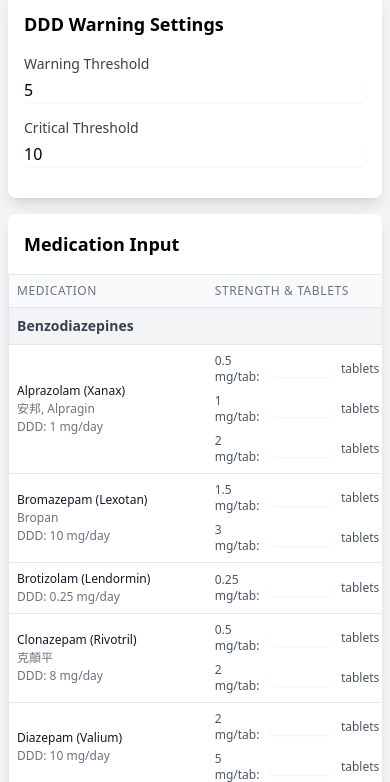
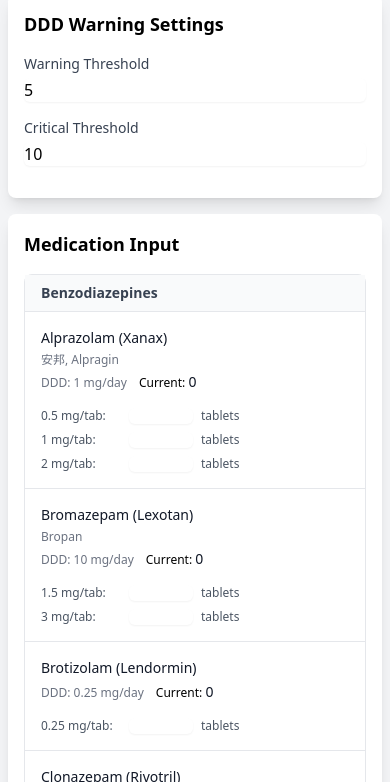
Before and after one commit to soanseng/ddd-calculator, a plain HTML site: page index.html in a window 390 px wide. Shown: the part 62-844 px from the top of the page. Drawn offline with nearby package versions, Linux system fonts and the light colour scheme.

Commit message:
mobile friednly

```diff
--- a/index.html
+++ b/index.html
@@ -28,10 +28,9 @@
 
         <div class="bg-white rounded-lg shadow-lg p-4 sm:p-6 mb-4 sm:mb-6">
             <h2 class="text-lg sm:text-xl font-semibold mb-4">Medication Input</h2>
-            <div class="overflow-x-auto -mx-4 sm:mx-0">
-                <div class="inline-block min-w-full align-middle">
-                    <div class="overflow-hidden border border-gray-200 sm:rounded-lg">
-                        <table class="min-w-full divide-y divide-gray-200" id="medicationTable">
+            <div class="overflow-hidden">
+                <div class="min-w-full">
+                    <div class="border border-gray-200 rounded-lg divide-y divide-gray-200" id="medicationTable">
                         <thead class="bg-gray-50">
                             <tr>
                                 <th class="px-2 sm:px-6 py-2 sm:py-3 text-left text-xs font-medium text-gray-500 uppercase tracking-wider">Medication</th>
@@ -42,7 +41,6 @@
                         <tbody class="bg-white divide-y divide-gray-200">
                             <!-- Medications will be inserted here -->
                         </tbody>
-                        </table>
                     </div>
                 </div>
             </div>
--- a/script.js
+++ b/script.js
@@ -21,8 +21,8 @@ let criticalThreshold = 10;
 
 // Initialize the medication list
 function initializeMedicationList() {
-    const tbody = document.querySelector('#medicationTable tbody');
-    tbody.innerHTML = '';
+    const medicationTable = document.getElementById('medicationTable');
+    medicationTable.innerHTML = '';
 
     const categories = {
         'bzd': 'Benzodiazepines',
@@ -43,46 +43,50 @@ function initializeMedicationList() {
         // Add category header if category changes
         if (currentCategory !== med.category) {
             currentCategory = med.category;
-            const categoryRow = document.createElement('tr');
-            categoryRow.innerHTML = `
-                <td colspan="3" class="px-2 sm:px-6 py-2 sm:py-3 bg-gray-100">
-                    <div class="text-sm font-semibold text-gray-700">${categories[med.category]}</div>
-                </td>
+            const categoryDiv = document.createElement('div');
+            categoryDiv.className = 'bg-gray-50 px-4 py-2';
+            categoryDiv.innerHTML = `
+                <div class="text-sm font-semibold text-gray-700">${categories[med.category]}</div>
             `;
-            tbody.appendChild(categoryRow);
+            medicationTable.appendChild(categoryDiv);
         }
 
-        const row = document.createElement('tr');
-        row.innerHTML = `
-            <td class="px-2 sm:px-6 py-2 sm:py-4 whitespace-nowrap">
-                <div class="text-xs sm:text-sm font-medium text-gray-900">
-                    ${med.name} (${med.brandNames[0]})
+        const medDiv = document.createElement('div');
+        medDiv.className = 'p-4 space-y-3';
+        medDiv.innerHTML = `
+            <div class="flex flex-col gap-4">
+                <div class="flex-1">
+                    <div class="text-sm font-medium text-gray-900">
+                        ${med.name} (${med.brandNames[0]})
+                    </div>
                     ${med.brandNames.length > 1 ?
-                        `<div class="text-xs text-gray-500 mt-0.5">${med.brandNames.slice(1).join(', ')}</div>`
+                        `<div class="text-xs text-gray-500 mt-1">${med.brandNames.slice(1).join(', ')}</div>`
                         : ''}
-                    <div class="text-xs text-gray-500 mt-0.5">DDD: ${med.ddd} mg/day</div>
+                    <div class="flex items-baseline gap-3 mt-1">
+                        <div class="text-xs text-gray-500">DDD: ${med.ddd} mg/day</div>
+                        <div class="text-xs font-medium">
+                            Current: <span id="ddd_${index}" class="text-sm font-medium text-gray-900">0</span>
+                        </div>
+                    </div>
                 </div>
-            </td>
-            <td class="px-2 sm:px-6 py-2 sm:py-4">
-                <div class="space-y-2">
+
+                <div class="grid grid-cols-1 sm:grid-cols-2 gap-2">
                     ${med.strengths.map((strength, strengthIndex) => `
-                        <div class="flex items-center space-x-2">
-                            <span class="text-xs sm:text-sm text-gray-600">${strength}:</span>
+                        <div class="flex items-center gap-2">
+                            <span class="text-xs text-gray-600 min-w-[80px]">${strength}:</span>
                             <input type="number"
                                 id="tablets_${index}_${strengthIndex}"
                                 min="0"
-                                class="text-xs sm:text-sm w-16 rounded-md border-gray-300 shadow-sm focus:border-blue-500 focus:ring-blue-500"
+                                class="text-xs w-16 rounded-md border-gray-300 shadow-sm focus:border-blue-500 focus:ring-blue-500"
                                 onchange="calculateDDD(${index})"
                             >
-                            <span class="text-xs sm:text-sm text-gray-600">tablets</span>
+                            <span class="text-xs text-gray-600">tablets</span>
                         </div>
                     `).join('')}
                 </div>
-            </td>
-            <td class="px-2 sm:px-6 py-2 sm:py-4 whitespace-nowrap">
-                <span id="ddd_${index}" class="text-xs sm:text-sm text-gray-900">0</span>
-            </td>`;
-        tbody.appendChild(row);
+            </div>
+        `;
+        medicationTable.appendChild(medDiv);
     });
 }
 
```
Lines whose indentation alone changed are shown as unchanged.
